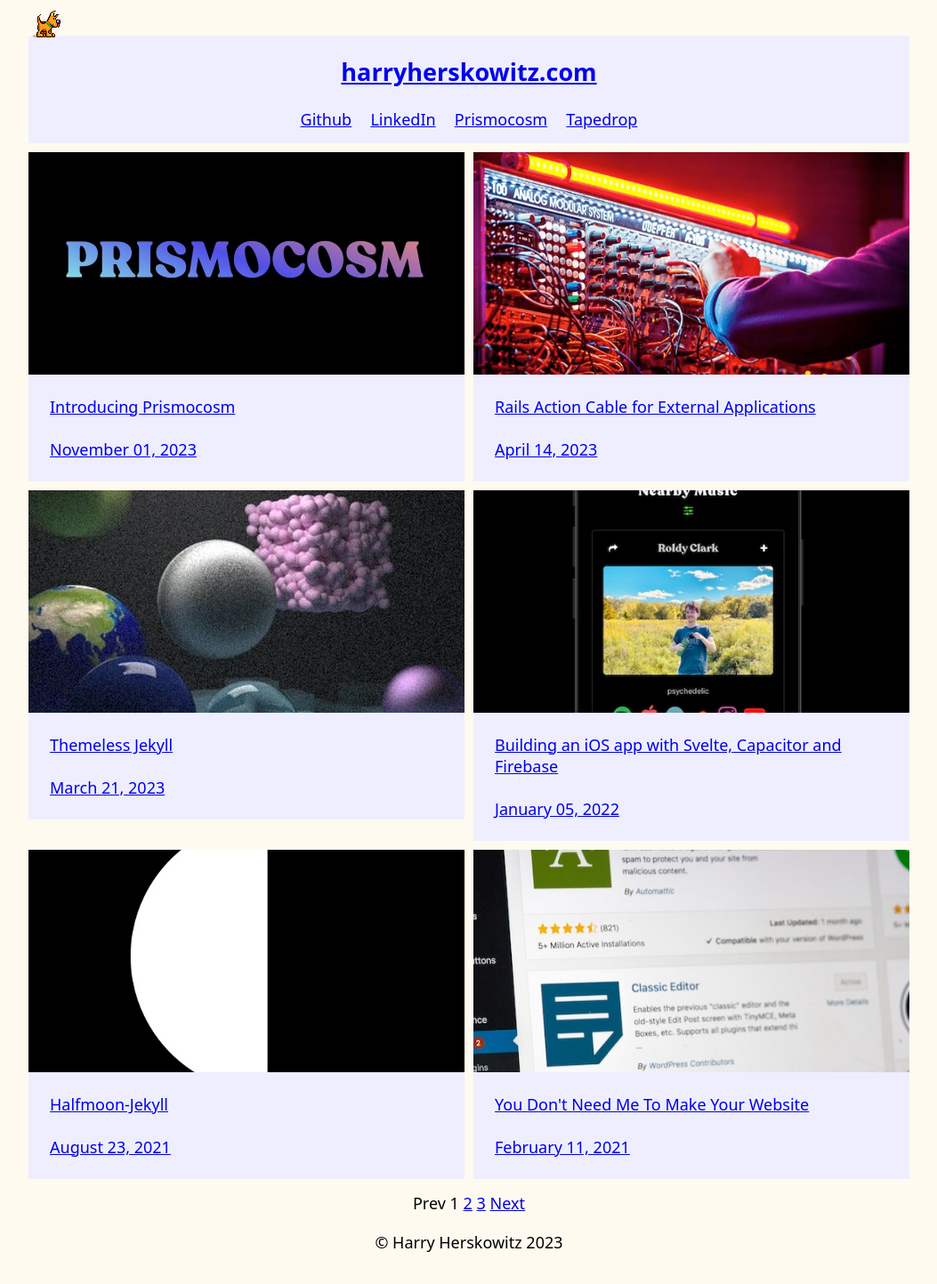
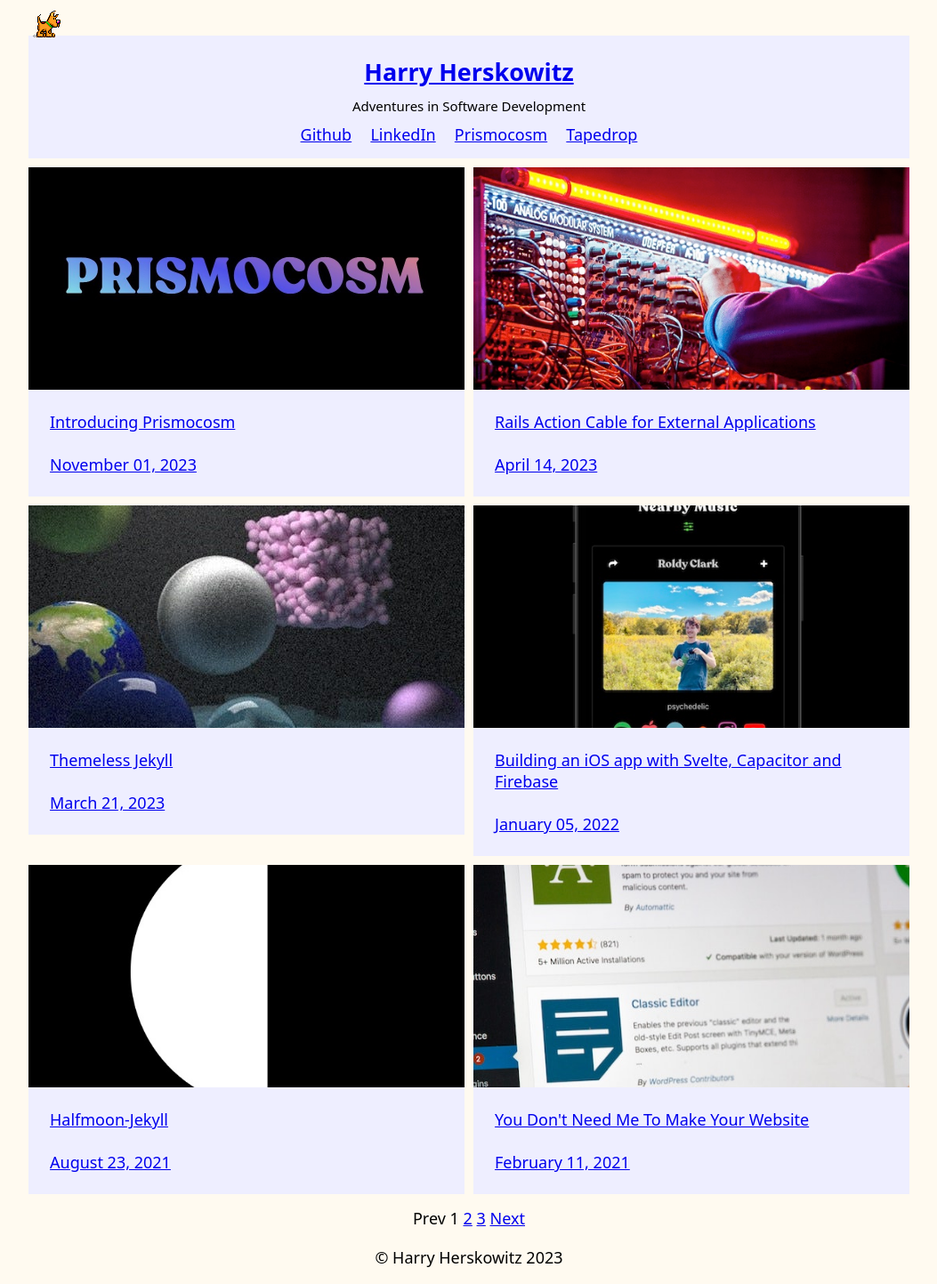
Before and after one commit to harry-herskowitz/my-blog, a Jekyll site: the page built from index.html, in a window 1280 px wide. Shown: the whole page at 89% size, without its empty margins (113-1166 px from the left). Built offline with Jekyll 4.4.1, drawn with Linux system fonts in a browser that asks for light colours; the list of posts is cut into pages by our own code.

Commit message:
add tagline

```diff
--- a/_includes/head.html
+++ b/_includes/head.html
@@ -6,7 +6,7 @@
     name="viewport"
   />
   <meta name="viewport" content="width=device-width" />
-  <title>harryherskowitz.com</title>
+  <title>Harry Herskowitz's Blog</title>
   <meta name="description" content="Blog about web and software development." />
   <link href="{{ site.baseurl }}/assets/css/custom.css" rel="stylesheet" />
 </head>
--- a/_includes/nav.html
+++ b/_includes/nav.html
@@ -5,9 +5,8 @@
   />
 </div>
 <nav>
-  <a class="site-title" href="{{ site.baseurl }}/"
-    ><h2>harryherskowitz.com</h2></a
-  >
+  <a class="site-title" href="{{ site.baseurl }}/"><h2>Harry Herskowitz</h2></a>
+  <small class="site-tag">Adventures in Software Development</small>
   <div class="nav-links">
     <a
       href="https://github.com/harry-herskowitz/"
--- a/assets/css/custom.css
+++ b/assets/css/custom.css
@@ -22,7 +22,13 @@
   overflow: hidden;
 }
 
-.site-title {
+.site-title h2 {
+  text-align: center;
+  margin-bottom: 10px;
+}
+
+.site-tag {
+  display: block;
   text-align: center;
 }
 
```
